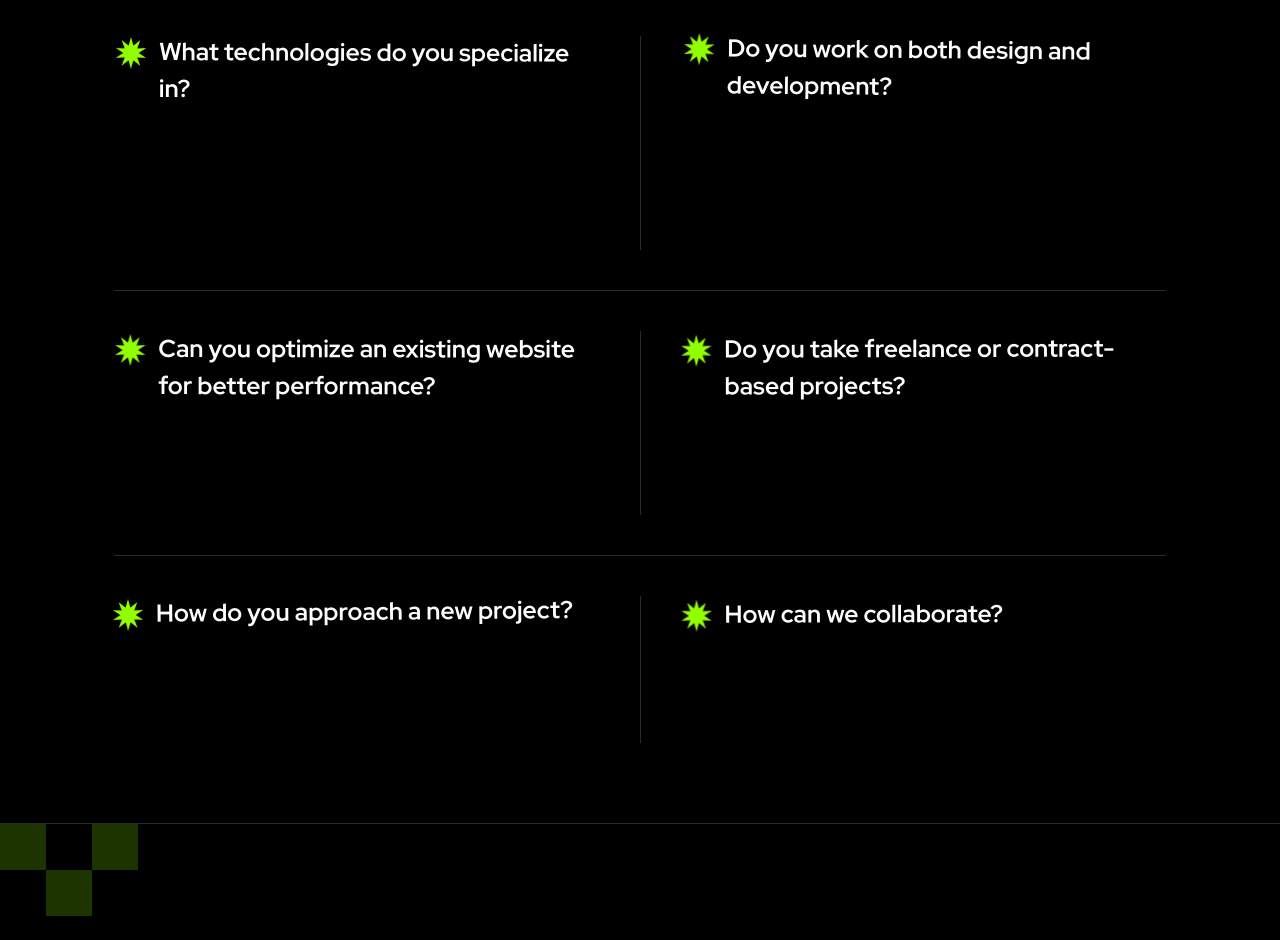
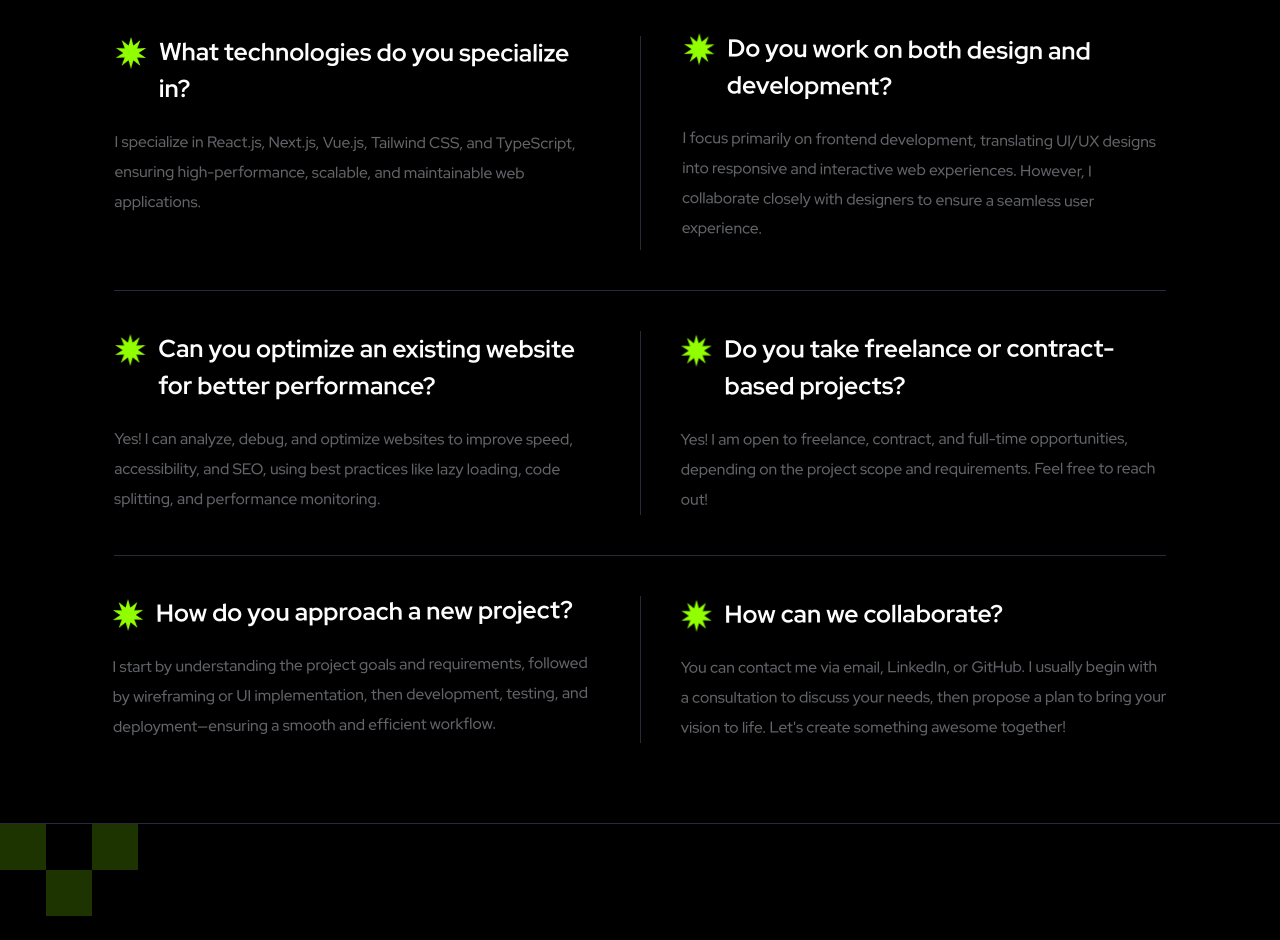
Before and after one commit to Yusuf-98/Portfolio-8, a Next.js app: page / in a window 1280 px wide. Shown: the part 7940-8880 px from the top of the page. Built offline with nearby package versions, Linux system fonts and the light colour scheme.

Commit message:
edit:opacity faq answer

```diff
--- a/components/ui/FaqItem.tsx
+++ b/components/ui/FaqItem.tsx
@@ -20,7 +20,7 @@ const getCardVariants = (direction: 'left' | 'right' | 'up') => {
 
 const answerVariants = {
   hidden: { opacity: 0 },
-  visible: { opacity: 0 },
+  visible: { opacity: 0.6 },
   hover: { opacity: 1 },
 };
 
```
